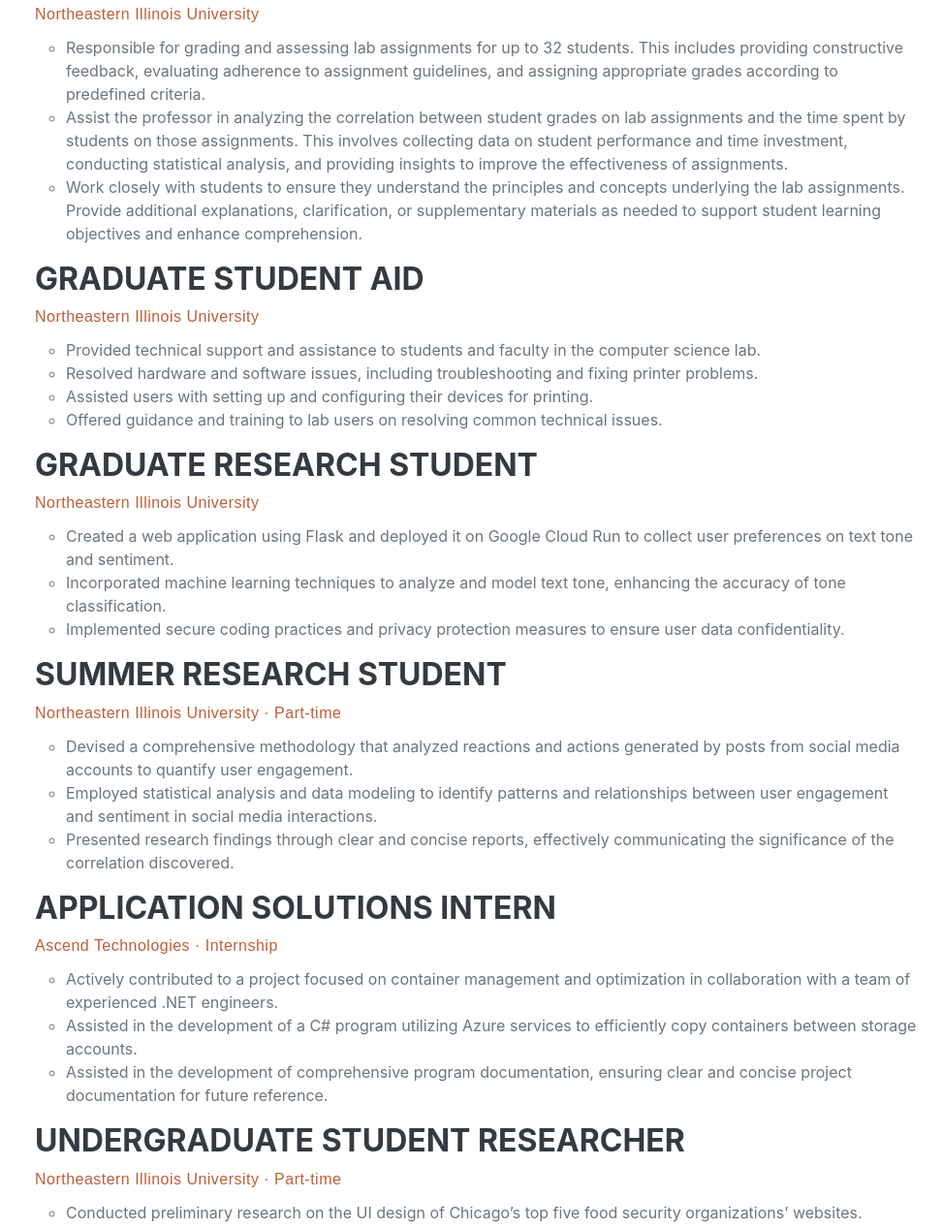
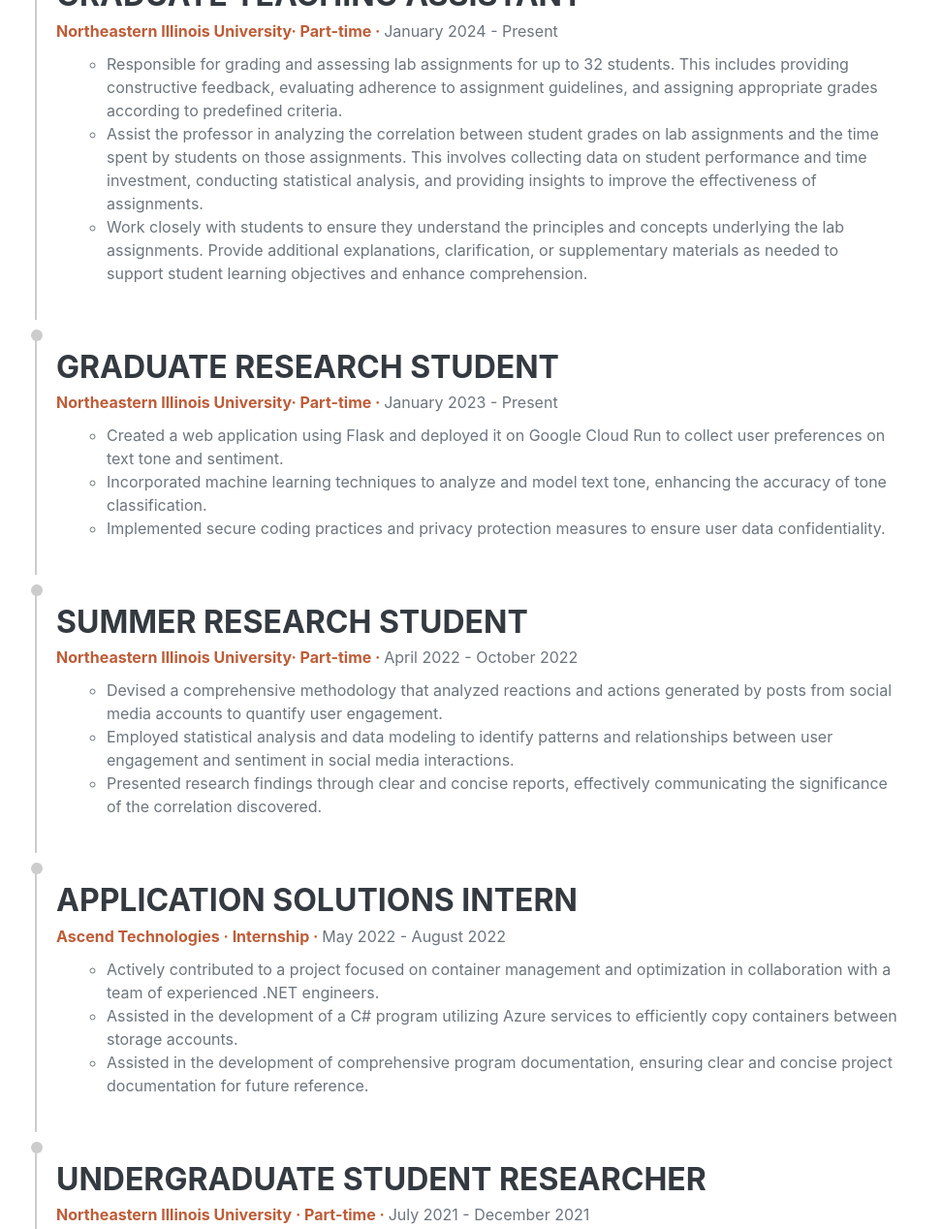
Before and after one commit to reind0x4/static-web-portfolio, a plain HTML site: page index.html in a window 1280 px wide. Shown: the part 1039-2307 px from the top of the page at 97% size, without its empty margins (284-1256 px from the left). Drawn offline with nearby package versions, Linux system fonts and the light colour scheme; a web font is replaced by a local one.

Commit message:
added dates to experience and education

```diff
--- a/css/styles.css
+++ b/css/styles.css
@@ -140,3 +140,43 @@
   display: none;
 }
 }
+
+.timeline {
+  position: relative;
+  margin: 20px 0;
+  padding: 0;
+}
+
+.entry {
+  border-left: 2px solid #ccc;
+  padding: 20px;
+  margin: 10px 0;
+  position: relative;
+}
+
+.entry::before {
+  content: "";
+  position: absolute;
+  top: 0;
+  left: -6px;
+  width: 12px;
+  height: 12px;
+  background-color: #ccc;
+  border-radius: 50%;
+}
+
+.entry:last-child {
+  margin-bottom: 0;
+}
+
+.title {
+  margin-bottom: 10px;
+}
+
+.title h3 {
+  margin-bottom: 5px;
+}
+
+.body {
+  margin-left: 20px;
+}
--- a/index.html
+++ b/index.html
@@ -76,7 +76,7 @@
                         <div class="entry">
                             <div class="title">
                                 <h3>Graduate Teaching Assistant</h3>
-                                <p class="text-primary">Northeastern Illinois University</p>
+                                <b class="text-primary">Northeastern Illinois University· Part-time · </b> January 2024 - Present
                             </div>
                             <div class="body">
                                 <ul>
@@ -86,26 +86,11 @@
                                 </ul>
                             </div>
                         </div>
-                        <!-- Experience 1 -->
-                        <div class="entry">
-                            <div class="title">
-                                <h3>Graduate Student Aid</h3>
-                                <p class="text-primary">Northeastern Illinois University</p>
-                            </div>
-                            <div class="body">
-                                <ul>
-                                    <li>Provided technical support and assistance to students and faculty in the computer science lab.</li>
-                                    <li>Resolved hardware and software issues, including troubleshooting and fixing printer problems.</li>
-                                    <li>Assisted users with setting up and configuring their devices for printing.</li>
-                                    <li>Offered guidance and training to lab users on resolving common technical issues.</li>
-                                </ul>
-                            </div>
-                        </div>
                         <!-- Experience 2 -->
                         <div class="entry">
                             <div class="title">
                                 <h3>Graduate Research Student</h3>
-                                <p class="text-primary">Northeastern Illinois University</p>
+                                <b class="text-primary">Northeastern Illinois University· Part-time · </b> January 2023 - Present
                             </div>
                             <div class="body">
                                 <ul>
@@ -119,7 +104,7 @@
                         <div class="entry">
                             <div class="title">
                                 <h3>Summer Research Student</h3>
-                                <p class="text-primary">Northeastern Illinois University · Part-time</p>
+                                <b class="text-primary">Northeastern Illinois University· Part-time · </b> April 2022 - October 2022
                             </div>
                             <div class="body">
                                 <ul>
@@ -133,7 +118,7 @@
                         <div class="entry">
                             <div class="title">
                                 <h3>Application Solutions Intern</h3>
-                                <p class="text-primary">Ascend Technologies · Internship</p>
+                                <b class="text-primary">Ascend Technologies · Internship · </b> May 2022 - August 2022
                             </div>
                             <div class="body">
                                 <ul>
@@ -147,7 +132,7 @@
                         <div class="entry">
                             <div class="title">
                                 <h3>Undergraduate Student Researcher</h3>
-                                <p class="text-primary">Northeastern Illinois University · Part-time</p>
+                                <b class="text-primary">Northeastern Illinois University · Part-time · </b> July 2021 - December 2021
                             </div>
                             <div class="body">
                                 <ul>
@@ -170,19 +155,19 @@
                             <div class="flex-grow-1">
                                 <!-- Education 1 -->
                                 <h3 class="mb-0 text-primary">Northeastern Illinois University</h3>
-                                <div class="subheading mb-3">Master's degree, Data/Artificial Intelligence </div>
+                                <div class="subheading mb-3">Master's degree, Data/Artificial Intelligence · January 2023 - Present</div>
                                 <div></div>
                                 <p>GPA: 3.56</p>
                                 <p>Activities and societies: Vice President of Society of Hispanic Professional Engineers(SHPE), Google Developer Student Club, Girls Who Code</p>
                                 <!-- Education 2 -->
                                 <h3 class="mb-0 text-primary">Northeastern Illinois University</h3>
-                                <div class="subheading mb-3">Bachelor of Science, Computer Science</div>
+                                <div class="subheading mb-3">Bachelor of Science, Computer Science  · January 2020 - May 2022</div>
                                 <div></div>
                                 <p>GPA: 3.8</p>
                                 <p>Activities and societies: Developer Student Club, Computer Science Society(CSS)</p>
                                 <!-- Education 3 -->
                                 <h3 class="mb-0 text-primary">City Colleges of Chicago - Wilbur Wright College</h3>
-                                <div class="subheading mb-3">Associate's degree, Computer Science</div>
+                                <div class="subheading mb-3">Associate's degree, Computer Science · August 2016 - May 2019</div>
                                 <div></div>
                                 <p>GPA: 3.56</p>
                                 <p></p>
```
Also changed, not shown: license.txt (deleted), 1 other file.
